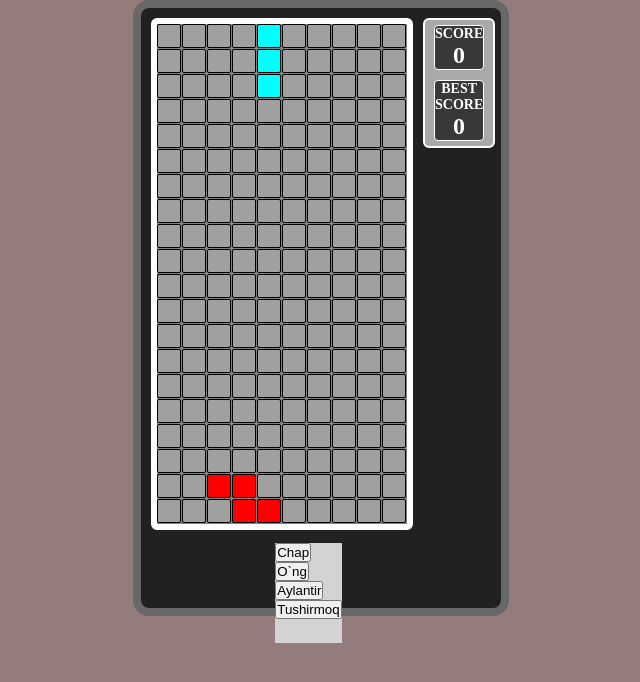
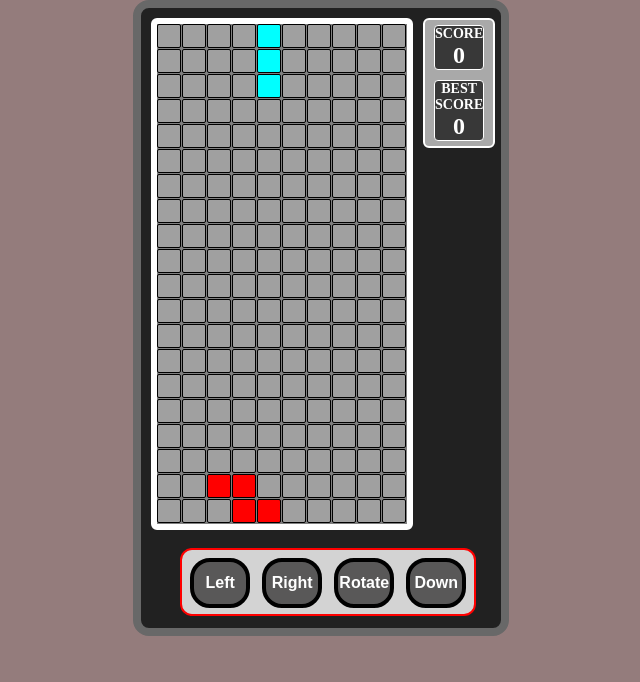
Before and after one commit to ThePerson711/tetris, a plain HTML site: page index.html in a window 1280 px wide. Shown: the whole page, without its empty margins (319-959 px from the left). Drawn offline with Linux system fonts and the light colour scheme.

Commit message:
Add files via upload

```diff
--- a/index.html
+++ b/index.html
@@ -18,7 +18,7 @@
         }
         .main {
             width: 360px;
-            height: 600px;
+            height: 620px;
             background-color: rgb(33, 33, 33);
             border-radius: 16px;
             border: solid 8px rgb(104, 104, 104);
@@ -78,12 +78,27 @@
             font-size: 24px;
         }
         .buttons {
-            width: 500px;
-            height: 100px;
+            padding: 2px;
+            height: 60px;
             background-color: lightgray;
             position: relative;
-            left: -200px;
-            top: 535px
+            left: -295px;
+            top: 540px;
+            display: flex;
+            flex-direction: row;
+            border-radius: 12px;
+            border: solid 2px red;
+        }
+        button {
+            width: 60px;
+            height: 50px;
+            border-radius: 20px;
+            margin: 6px;
+            border: solid 4px black;
+            font-size: 16px;
+            font-weight: bold;
+            color: white;
+            background-color: rgb(89, 88, 88);
         }
     </style>
 </head>
@@ -103,15 +118,15 @@
         </div>
     </div>
     <div class="buttons">
-        <button onclick="MoveLR('left');">Chap</button>
-        <button onclick="MoveLR('right');">O`ng</button>
-        <button onclick="Rotate();">Aylantir</button>
+        <button onclick="MoveLR('left');">Left</button>
+        <button onclick="MoveLR('right');">Right</button>
+        <button onclick="Rotate();">Rotate</button>
         <button onclick="
                 clearInterval(id);
                 interval = 10;
                 ElementDrop();
             ">
-            Tushirmoq
+            Down
         </button>
     </div>
 </div>
```
